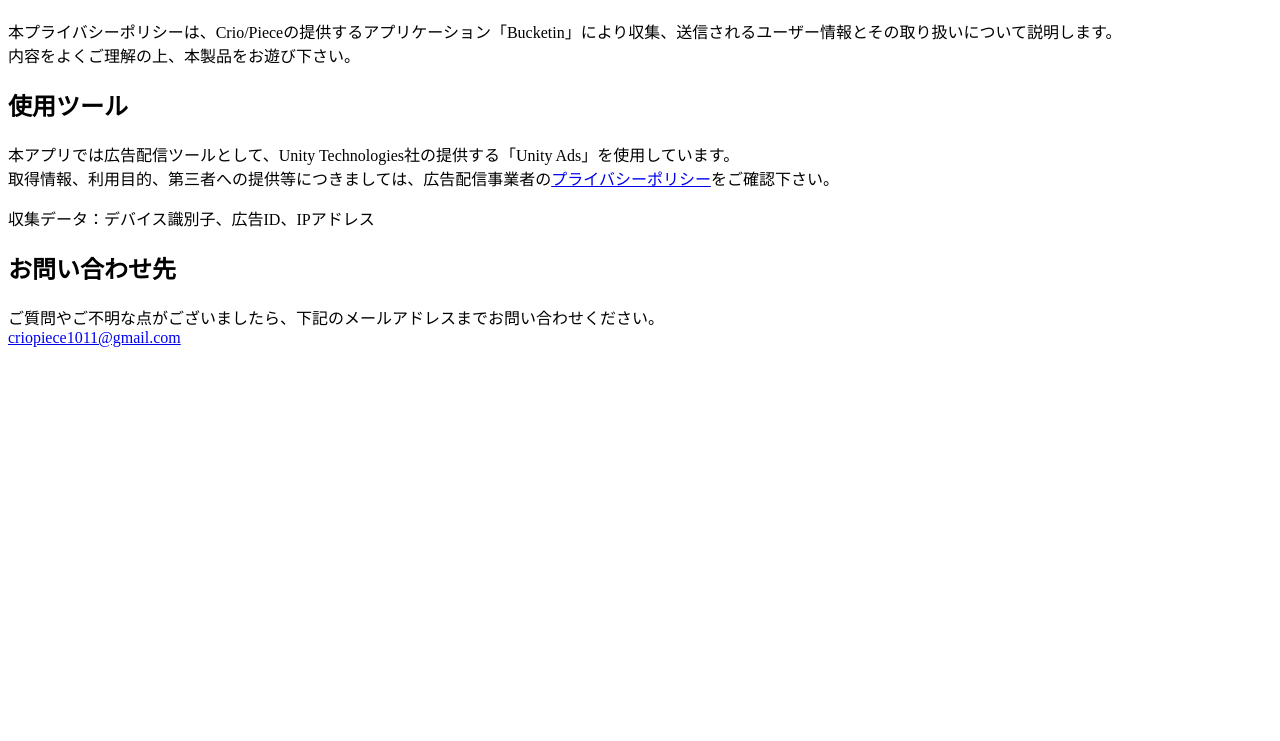
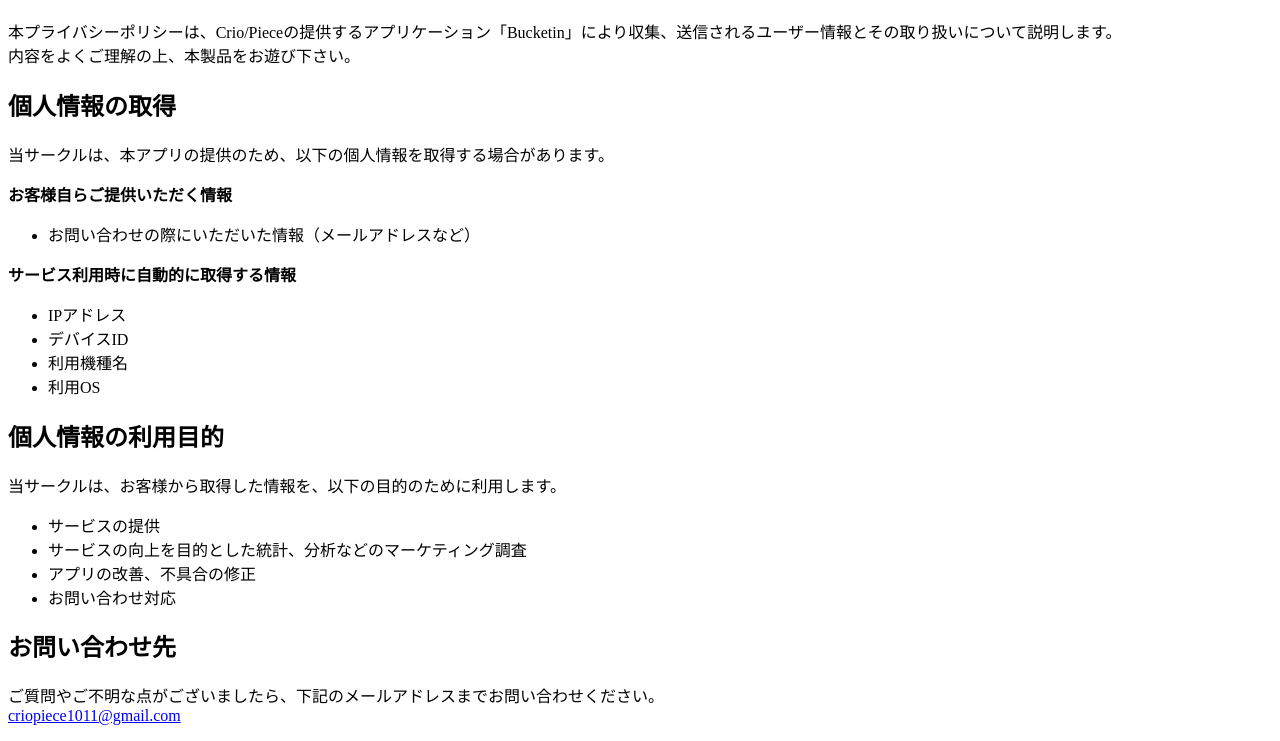
Before and after one commit to Crio-Piece/gh-pages, a plain HTML site: page docs/BucketIn/Japanese/index.html in a window 1280 px wide. Shown: the part 70-811 px from the top of the page. Drawn offline with Linux system fonts and the light colour scheme.

Commit message:
プライバシーポリシー更新

```diff
--- a/docs/BucketIn/Japanese/index.html
+++ b/docs/BucketIn/Japanese/index.html
@@ -13,13 +13,33 @@
         内容をよくご理解の上、本製品をお遊び下さい。
     </p>
 
-    <h2>使用ツール</h2>
+    <h2>個人情報の取得</h2>
+    <p>当サークルは、本アプリの提供のため、以下の個人情報を取得する場合があります。</p>
     <p>
-        本アプリでは広告配信ツールとして、Unity Technologies社の提供する「Unity Ads」を使用しています。<br>
-        取得情報、利用目的、第三者への提供等につきましては、広告配信事業者の<a href="https://unity3d.com/jp/legal/privacy-policy" target="_blank">プライバシーポリシー</a>をご確認下さい。
+        <b>お客様自らご提供いただく情報</b>
+        <ul>
+            <li>お問い合わせの際にいただいた情報（メールアドレスなど）</li>
+        </ul>
     </p>
     <p>
-        収集データ：デバイス識別子、広告ID、IPアドレス
+        <b>サービス利用時に自動的に取得する情報</b>
+        <ul>
+            <li>IPアドレス</li>
+            <li>デバイスID</li>
+            <li>利用機種名</li>
+            <li>利用OS</li>
+        </ul>
+    </p>
+
+    <h2>個人情報の利用目的</h2>
+    <p>当サークルは、お客様から取得した情報を、以下の目的のために利用します。</p>
+    <p>
+        <ul>
+            <li>サービスの提供</li>
+            <li>サービスの向上を目的とした統計、分析などのマーケティング調査</li>
+            <li>アプリの改善、不具合の修正</li>
+            <li>お問い合わせ対応</li>
+        </ul>
     </p>
 
     <h2>お問い合わせ先</h2>
```
Also changed, not shown: docs/BucketIn/English/index.html (+24 -4 lines).
